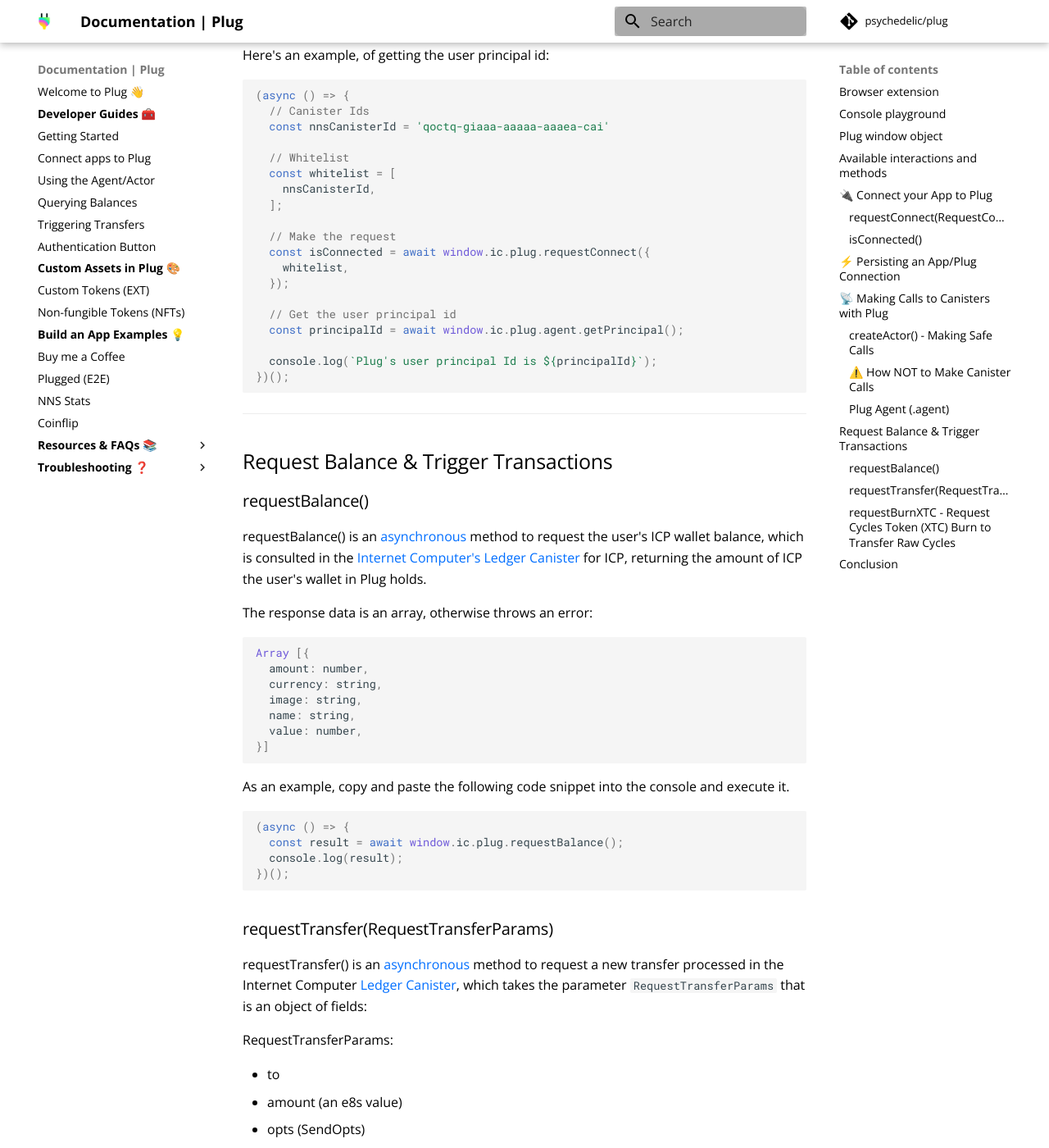
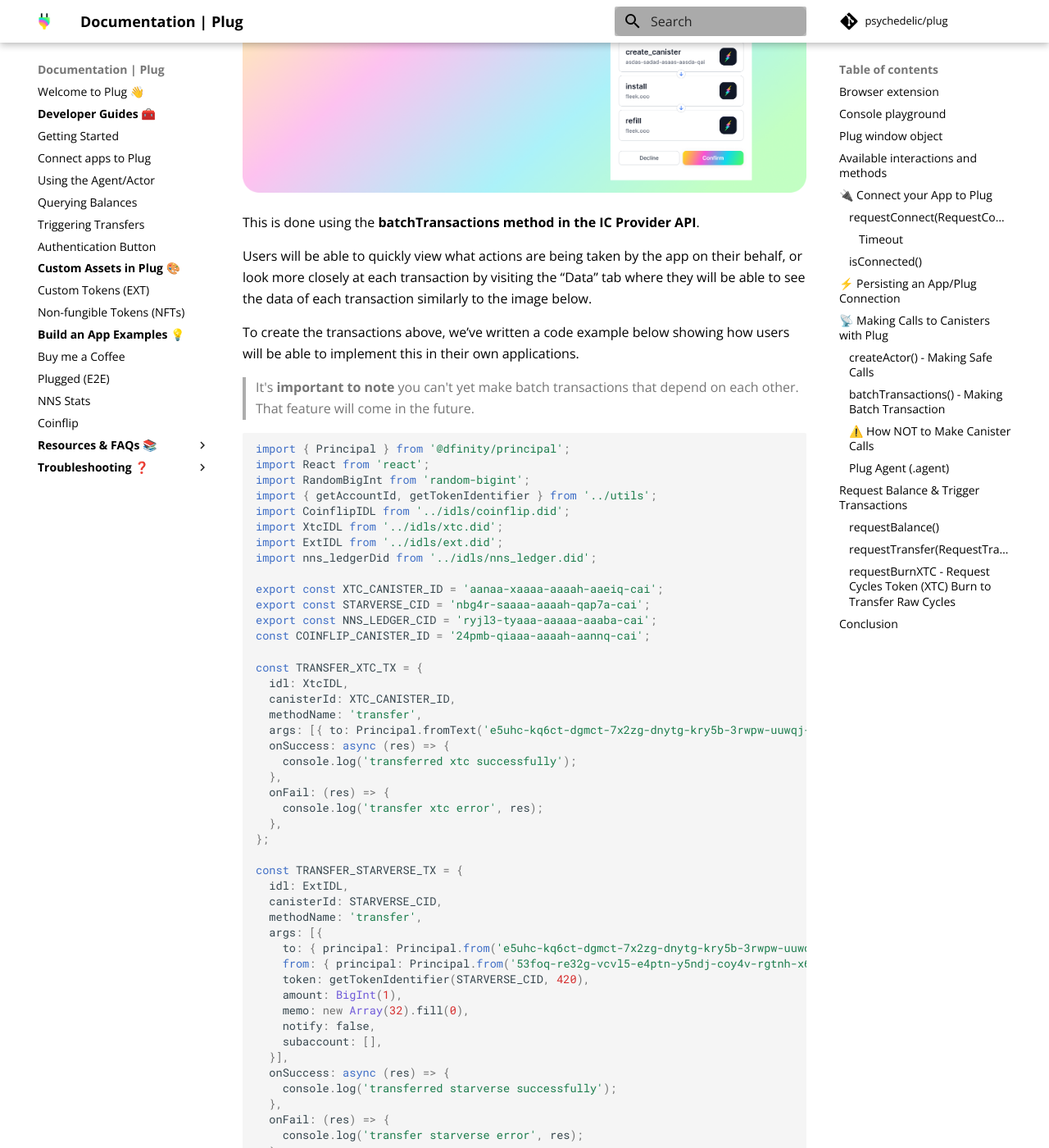
Before and after one commit to Psychedelic/plug-docs, an MkDocs documentation site: the page built from docs/getting-started/connect-to-plug.md, in a window 1280 px wide and 1400 px high, scrolled down 7178 px. Shown: the whole window at 82% size. Built offline with MkDocs 1.6.1 and Material for MkDocs 9.7.7, drawn with Linux system fonts in a browser that asks for light colours; comment, search, counter and statistics services are not loaded; some of the changed text lies outside the part shown.

Commit message:
memo & timeout

````diff
--- a/docs/getting-started/connect-to-plug.md
+++ b/docs/getting-started/connect-to-plug.md
@@ -134,6 +134,20 @@
 
 You can learn more about this and use a template button implementation by reading our [Plug button](/getting-started/plug-button) guide! A ready-to-go "Connect to Plug" button for your app.
 
+#### Timeout
+
+We’ve added “timeout” as a parameter that can be added to requestConnect and set as a global variable for the rest of the modals on your dapp. For example, if you set it to 5000, the modal will close in 5000 milliseconds or 5 seconds if the user fails to choose an action. By default, this is set to 2 minutes.
+
+View the code snippet below to view how the timeout parameter is used the correct way in our requestConnect method.
+
+```js
+ic.plug.requestConnect({
+  host: 'mainnet.dfinity.org',
+  whitelist: [],
+  timeout: 50000
+})
+```
+
 ### isConnected()
 
 isConnected() is an [asynchronous](https://developer.mozilla.org/en-US/docs/Learn/JavaScript/Asynchronous) method to check the connection status, that returns a Boolean: `true` or `false`.
@@ -236,6 +250,109 @@
   console.log('NNS stats', stats);
 })()
 ```
+
+### batchTransactions() - Making Batch Transaction
+
+Developers can allow users to accept multiple canister update call pop-ups in one pop-up modal, instead of one-by-one. This creates a better user experience and looks similar to the image below.
+
+![](imgs/batch.png)
+
+This is done using the **batchTransactions method in the IC Provider API**.
+
+Users will be able to quickly view what actions are being taken by the app on their behalf, or look more closely at each transaction by visiting the “Data” tab where they will be able to see the data of each transaction similarly to the image below.
+
+To create the transactions above, we’ve written a code example below showing how users will be able to implement this in their own applications.
+
+> It's **important to note** you can't yet make batch transactions that depend on each other. That feature will come in the future.
+
+```js
+import { Principal } from '@dfinity/principal';
+import React from 'react';
+import RandomBigInt from 'random-bigint';
+import { getAccountId, getTokenIdentifier } from '../utils';
+import CoinflipIDL from '../idls/coinflip.did';
+import XtcIDL from '../idls/xtc.did';
+import ExtIDL from '../idls/ext.did';
+import nns_ledgerDid from '../idls/nns_ledger.did';
+
+export const XTC_CANISTER_ID = 'aanaa-xaaaa-aaaah-aaeiq-cai';
+export const STARVERSE_CID = 'nbg4r-saaaa-aaaah-qap7a-cai';
+export const NNS_LEDGER_CID = 'ryjl3-tyaaa-aaaaa-aaaba-cai';
+const COINFLIP_CANISTER_ID = '24pmb-qiaaa-aaaah-aannq-cai';
+
+const TRANSFER_XTC_TX = {
+  idl: XtcIDL,
+  canisterId: XTC_CANISTER_ID,
+  methodName: 'transfer',
+  args: [{ to: Principal.fromText('e5uhc-kq6ct-dgmct-7x2zg-dnytg-kry5b-3rwpw-uuwqj-andm2-cmvis-nqe'), amount: BigInt(1400000), from: [] }],
+  onSuccess: async (res) => {
+    console.log('transferred xtc successfully');
+  },
+  onFail: (res) => {
+    console.log('transfer xtc error', res);
+  },
+};
+
+const TRANSFER_STARVERSE_TX = {
+  idl: ExtIDL,
+  canisterId: STARVERSE_CID,
+  methodName: 'transfer',
+  args: [{
+    to: { principal: Principal.from('e5uhc-kq6ct-dgmct-7x2zg-dnytg-kry5b-3rwpw-uuwqj-andm2-cmvis-nqe') },
+    from: { principal: Principal.from('53foq-re32g-vcvl5-e4ptn-y5ndj-coy4v-rgtnh-x65mc-2qfiw-kb2js-7qe') },
+    token: getTokenIdentifier(STARVERSE_CID, 420),
+    amount: BigInt(1),
+    memo: new Array(32).fill(0),
+    notify: false,
+    subaccount: [],
+  }],
+  onSuccess: async (res) => {
+    console.log('transferred starverse successfully');
+  },
+  onFail: (res) => {
+    console.log('transfer starverse error', res);
+  },
+};
+
+const TRANSFER_ICP_TX = {
+  idl: nns_ledgerDid,
+  canisterId: NNS_LEDGER_CID,
+  methodName: 'send_dfx',
+  args: [{
+    to: getAccountId(Principal.from('e5uhc-kq6ct-dgmct-7x2zg-dnytg-kry5b-3rwpw-uuwqj-andm2-cmvis-nqe')),
+    fee: { e8s: BigInt(10000) },
+    amount: { e8s: BigInt(1000000) },
+    memo: RandomBigInt(32),
+    from_subaccount: [], // For now, using default subaccount to handle ICP
+    created_at_time: [],
+  }],
+  onSuccess: async (res) => {
+    console.log('transferred icp successfully');
+  },
+  onFail: (res) => {
+    console.log('transfer icp error', res);
+  },
+};
+
+
+
+const BatchTransactionsExample = () => {
+  const randomTransfers = async () => {
+    console.log('Doing a bunch of transfers');
+    await window.ic.plug.batchTransactions([TRANSFER_XTC_TX, TRANSFER_ICP_TX, TRANSFER_STARVERSE_TX, FLIP_TRANSACTION(1)])
+    console.log('Done!');
+  }
+  return (
+    <div className="batch-transactions-container">
+      <h2>Batch Transactions Example</h2>
+      <button type="button" onClick={randomTransfers}>Random Transactions</button>
+    </div>
+  )
+}
+export default BatchTransactionsExample;
+```
+
+---
 
 ### ⚠️ How NOT to Make Canister Calls
 Making calls on behalf of the user directly through the Plug Agent is not a suggested way to make calls. **That is why Plug has an exposed createActor method** shown above.
````
Also changed, not shown: other parts of docs/getting-started/connect-to-plug.md (+2 -1 lines), docs/getting-started/imgs/batch.png (added).
